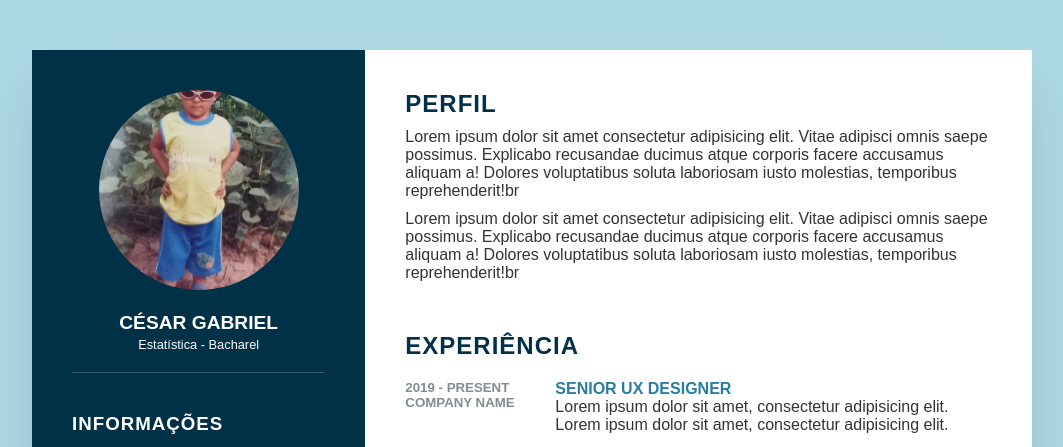
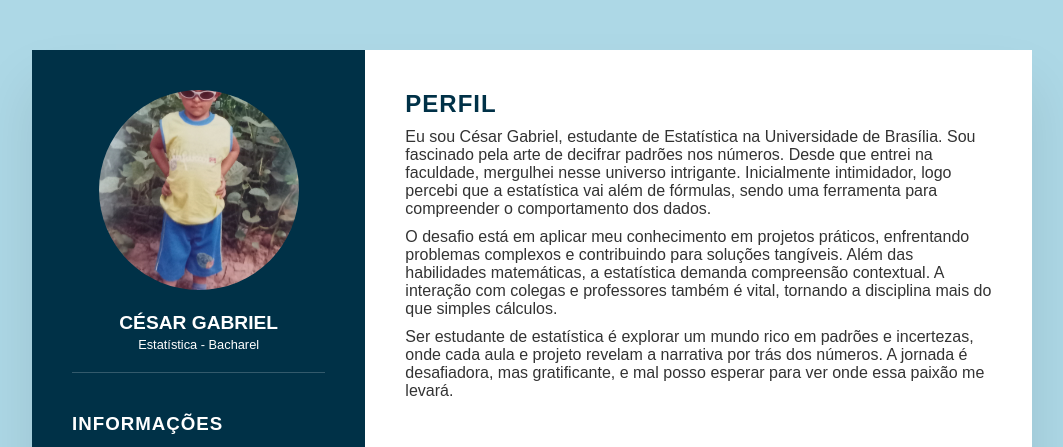
Before and after one commit to cesargabrielphd/portifolio, a plain HTML site: page index.html in a window 1280 px wide. Shown: the top 447 px of the page, without its empty margins (108-1171 px from the left). Drawn offline with Linux system fonts and the light colour scheme.

Commit message:
Update index.html

```diff
--- a/index.html
+++ b/index.html
@@ -92,17 +92,12 @@
           <h2 class="title2">Perfil</h2>
           <div class="paragrafos">
             <p>
-              Lorem ipsum dolor sit amet consectetur adipisicing elit. Vitae
-              adipisci omnis saepe possimus. Explicabo recusandae ducimus atque
-              corporis facere accusamus aliquam a! Dolores voluptatibus soluta
-              laboriosam iusto molestias, temporibus reprehenderit!br
+            Eu sou César Gabriel, estudante de Estatística na Universidade de Brasília. Sou fascinado pela arte de decifrar padrões nos números. Desde que entrei na faculdade, mergulhei nesse universo intrigante. Inicialmente intimidador, logo percebi que a estatística vai além de fórmulas, sendo uma ferramenta para compreender o comportamento dos dados.
             </p>
             <p>
-              Lorem ipsum dolor sit amet consectetur adipisicing elit. Vitae
-              adipisci omnis saepe possimus. Explicabo recusandae ducimus atque
-              corporis facere accusamus aliquam a! Dolores voluptatibus soluta
-              laboriosam iusto molestias, temporibus reprehenderit!br
+             O desafio está em aplicar meu conhecimento em projetos práticos, enfrentando problemas complexos e contribuindo para soluções tangíveis. Além das habilidades matemáticas, a estatística demanda compreensão contextual. A interação com colegas e professores também é vital, tornando a disciplina mais do que simples cálculos.
             </p>
+            <p>Ser estudante de estatística é explorar um mundo rico em padrões e incertezas, onde cada aula e projeto revelam a narrativa por trás dos números. A jornada é desafiadora, mas gratificante, e mal posso esperar para ver onde essa paixão me levará.</p>
           </div>
         </div>
         <div class="about">
```
